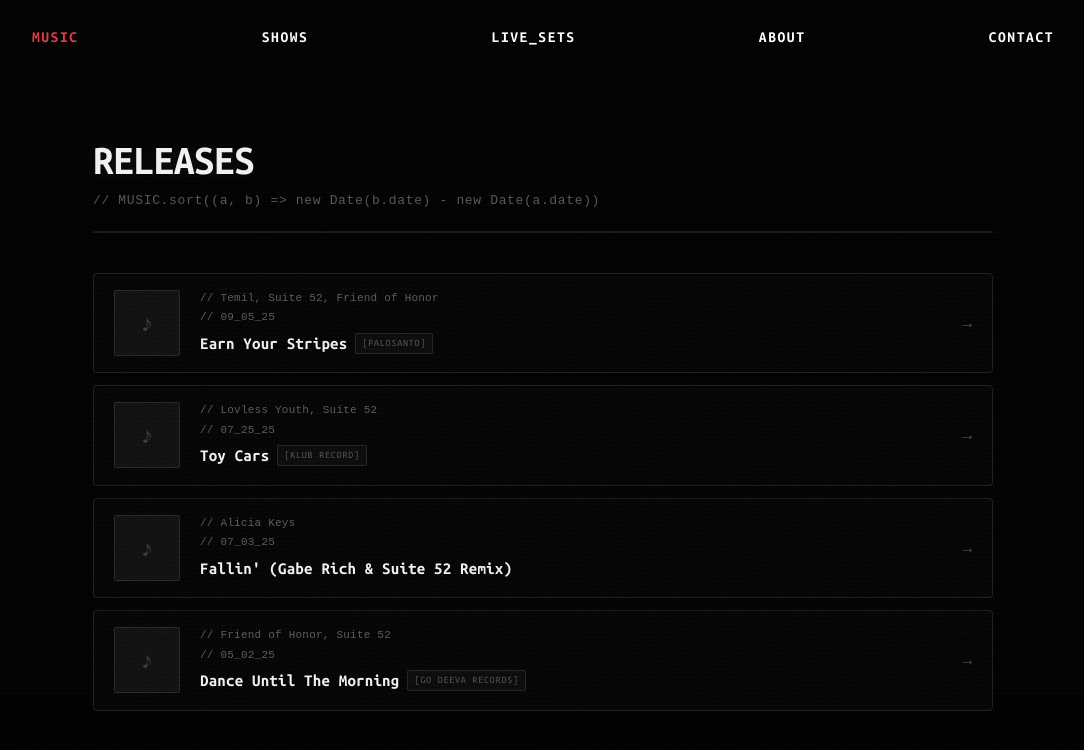
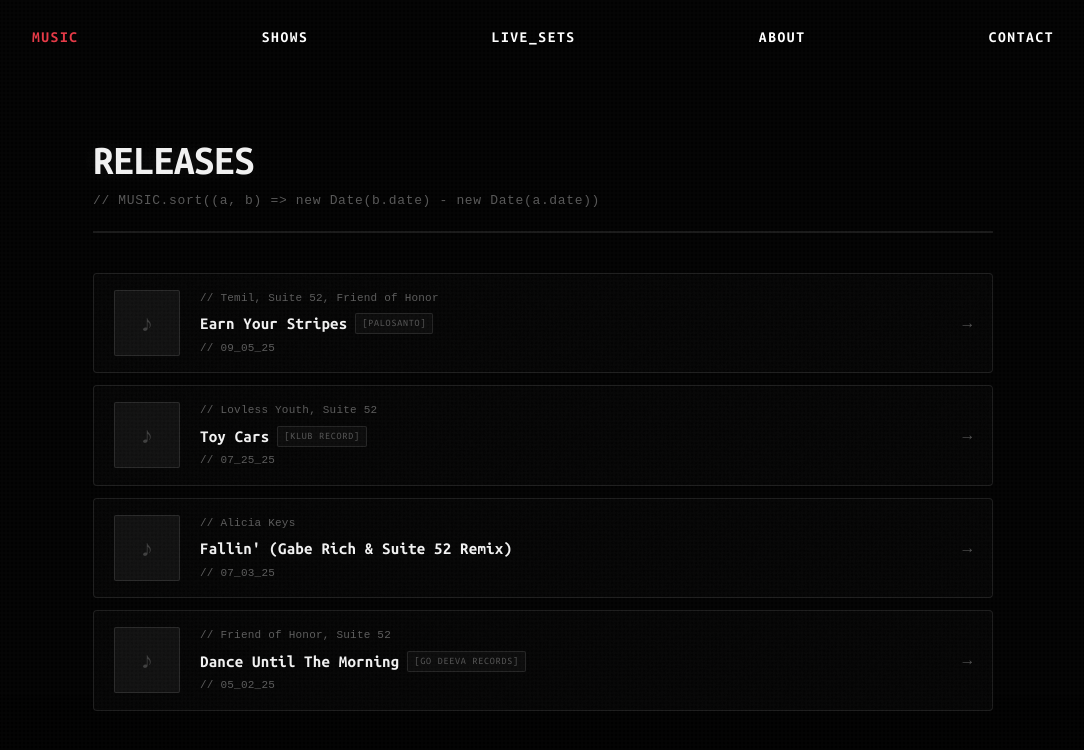
Before and after one commit to sptraynor2001-create/suite-52-website, a React (Vite) app: page / in a window 1280 px wide. Both pictures are taken after a click on the button "MUSIC". Shown: the top 750 px of the page, without its empty margins (97-1181 px from the left). Built offline with nearby package versions, Linux system fonts and the light colour scheme.

Commit message:
Move release date to row 3 under song title

```diff
--- a/src/shared/components/molecules/ReleaseCard.tsx
+++ b/src/shared/components/molecules/ReleaseCard.tsx
@@ -94,18 +94,7 @@ function ReleaseCard({ release, onClick }: ReleaseCardProps) {
             // {release.artists}
           </div>
 
-          {/* Row 2: Release Date */}
-          <div style={{
-            color: 'rgba(255, 255, 255, 0.35)',
-            fontSize: '11px',
-            fontWeight: '500',
-            letterSpacing: '0.02em',
-            fontFamily: 'monospace',
-          }}>
-            // {formatDate(release.releaseDate)}
-          </div>
-
-          {/* Row 3: Song title and label */}
+          {/* Row 2: Song title and label */}
           <div style={{
             display: 'flex',
             alignItems: 'center',
@@ -137,6 +126,17 @@ function ReleaseCard({ release, onClick }: ReleaseCardProps) {
               </span>
             )}
           </div>
+
+          {/* Row 3: Release Date */}
+          <div style={{
+            color: 'rgba(255, 255, 255, 0.35)',
+            fontSize: '11px',
+            fontWeight: '500',
+            letterSpacing: '0.02em',
+            fontFamily: 'monospace',
+          }}>
+            // {formatDate(release.releaseDate)}
+          </div>
         </div>
 
         {/* Arrow indicator */}
```
